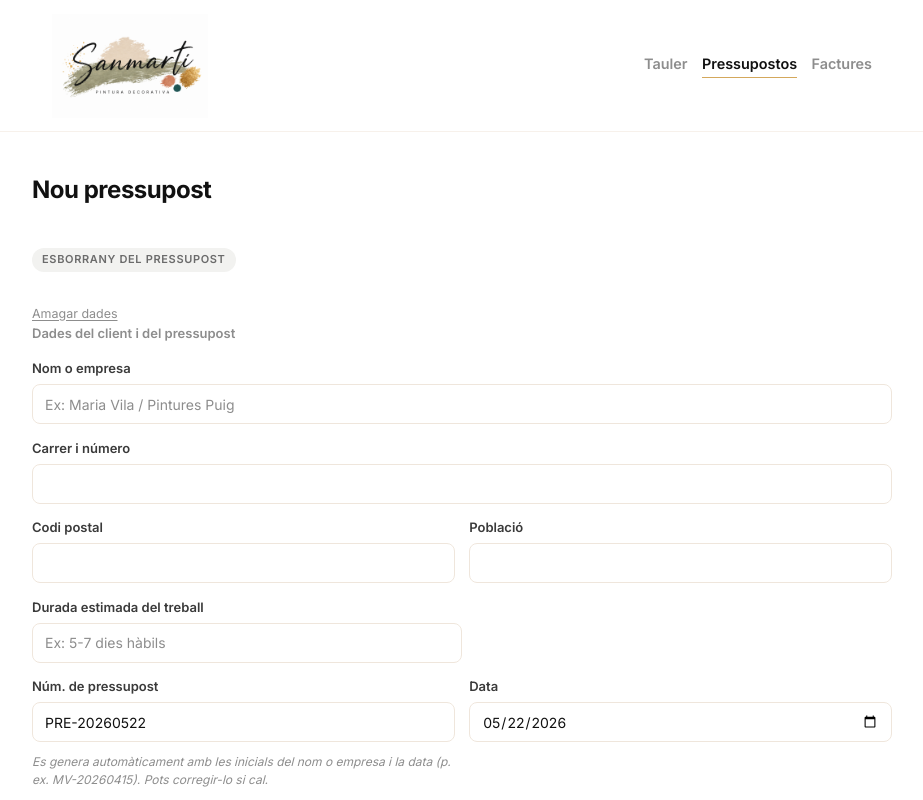
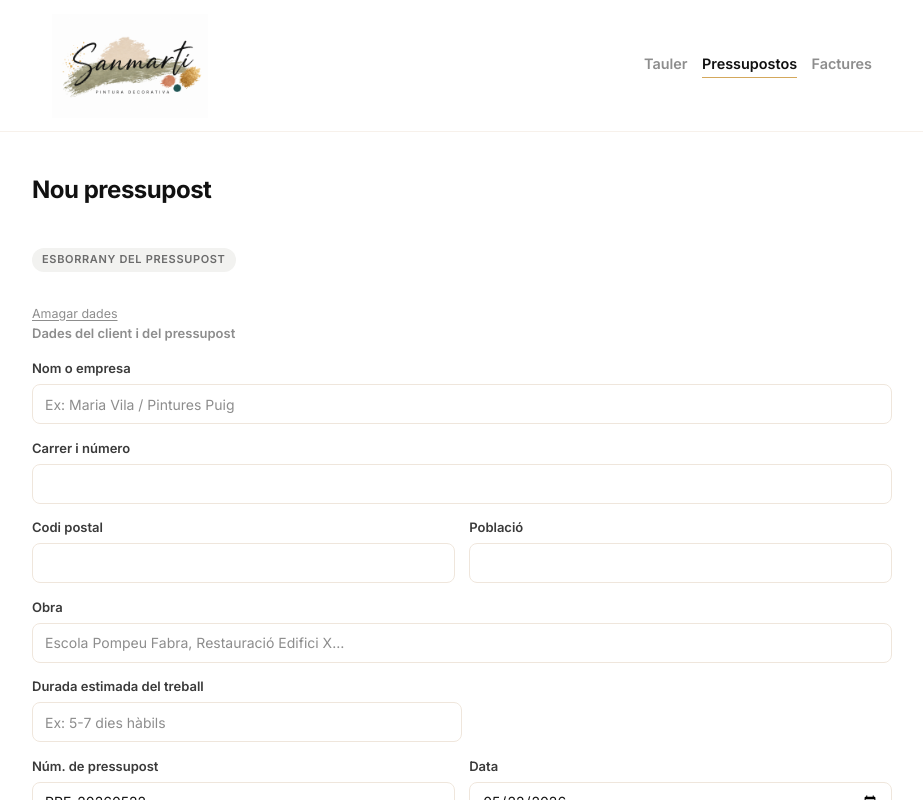
Before and after one commit to marcelavbc/ai-budget-agent, a Next.js app: page /budgets/nou in a window 1280 px wide. Both pictures are taken after a click on the button "Editar dades". Shown: the top 800 px of the page, without its empty margins (178-1101 px from the left). Built offline with nearby package versions, Linux system fonts and the light colour scheme.

Commit message:
feat: add project name field to BudgetClientForm and update BudgetClientDetails interface to include projectName property

```diff
--- a/src/features/budgets/components/BudgetClientForm.tsx
+++ b/src/features/budgets/components/BudgetClientForm.tsx
@@ -333,6 +333,16 @@ export function BudgetClientForm({
             />
           </label>
         </div>
+        <label className={styles.field}>
+          <span className={styles.fieldLabel}>Obra</span>
+          <input
+            className={styles.fieldInput}
+            type="text"
+            value={client.projectName ?? ""}
+            onChange={(e) => setClientField("projectName", e.target.value)}
+            placeholder="Escola Pompeu Fabra, Restauració Edifici X…"
+          />
+        </label>
         <label className={`${styles.field} ${styles.estimatedDaysField}`}>
           <span className={styles.fieldLabel}>Durada estimada del treball</span>
           <input
--- a/src/features/budgets/types/budget.ts
+++ b/src/features/budgets/types/budget.ts
@@ -83,6 +83,7 @@ export interface BudgetClientDetails {
   jobAddressStreet?: string;
   jobAddressPostalCode?: string;
   jobAddressCity?: string;
+  projectName?: string;
   quoteNumber: string;
   /** ISO YYYY-MM-DD (compatible with input type="date"). */
   date: string;
@@ -102,6 +103,7 @@ export function defaultBudgetClientDetails(): BudgetClientDetails {
     jobAddressStreet: "",
     jobAddressPostalCode: "",
     jobAddressCity: "",
+    projectName: "",
     quoteNumber: buildAutoQuoteNumber("", date),
     date,
     estimatedTime: "",
```
